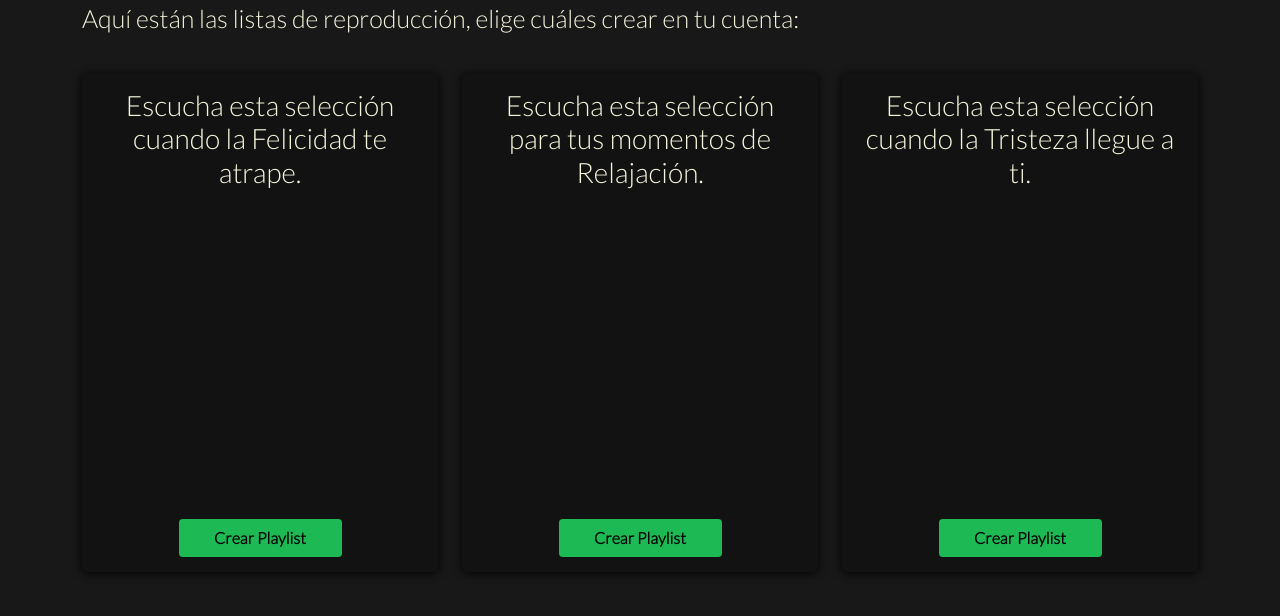
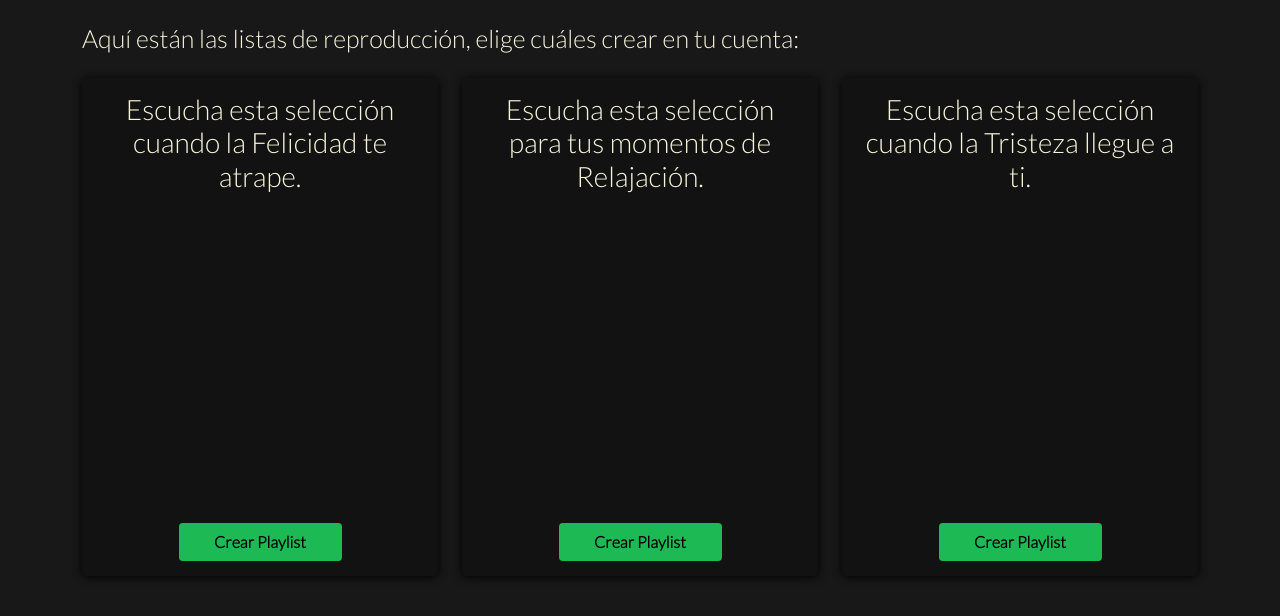
Before and after one commit to manuelmarinduque/Song_classification_prototype, a Django app: template apps/core/templates/core/playlist.html in a window 1280 px wide. Shown: the top 616 px of the page. Run offline with Django 3.2, Linux system fonts and the light colour scheme; the template is opened without the code that fills it, so the values that code supplies are empty; parts of the project's set-up code (start-up, migrations or seed data) failed here and were passed over; some libraries are stand-ins or nearby versions.

Commit message:
Se genera un margin al párrafo inicial

```diff
--- a/apps/core/static/core/css/playlist.css
+++ b/apps/core/static/core/css/playlist.css
@@ -1,8 +1,6 @@
-.start-div {
+.start-div p {
+    margin-top: 20px;
     margin-bottom: 20px;
-}
-
-.start-div p {
     font-size: 25px;
 }
 
```
